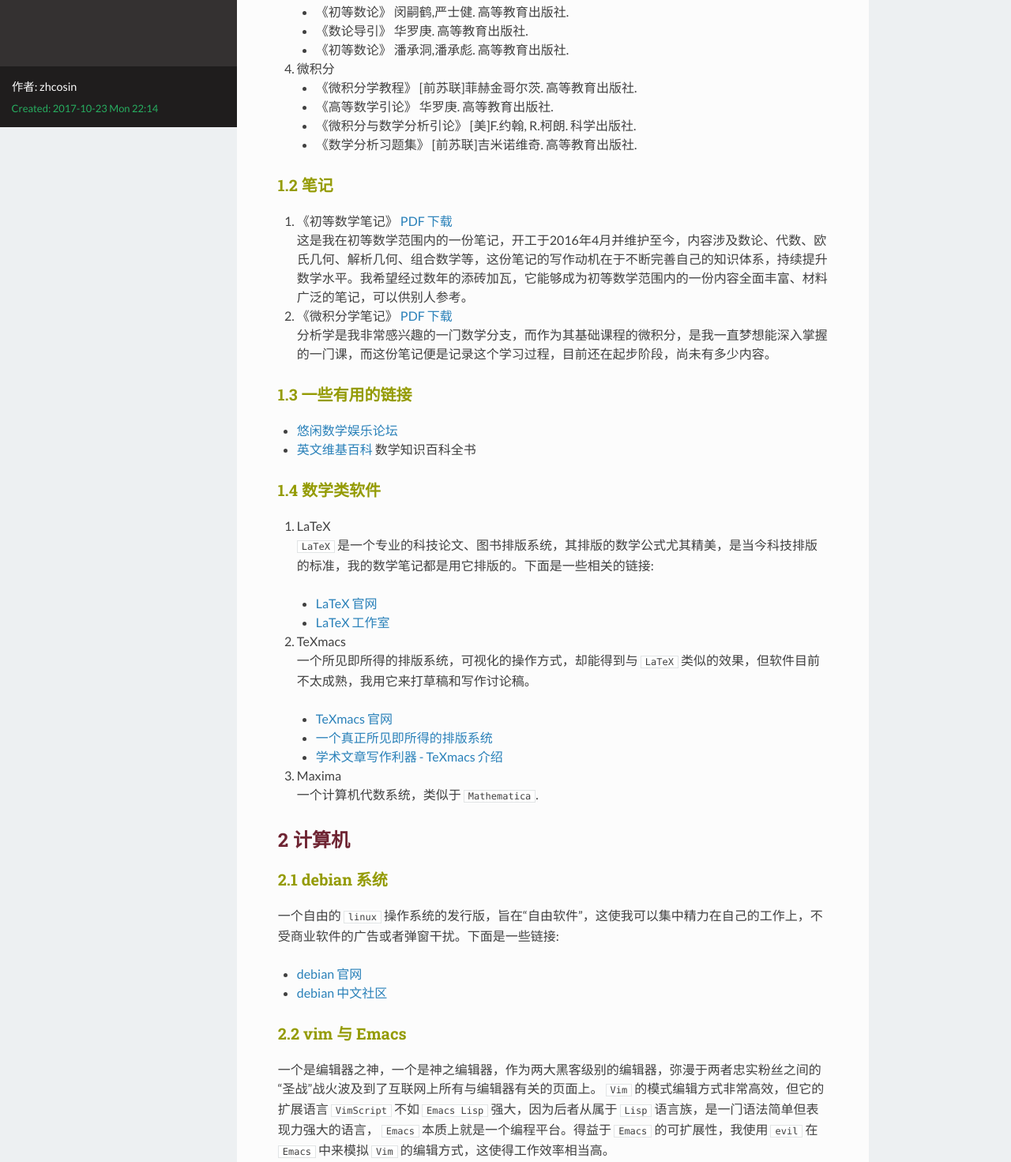
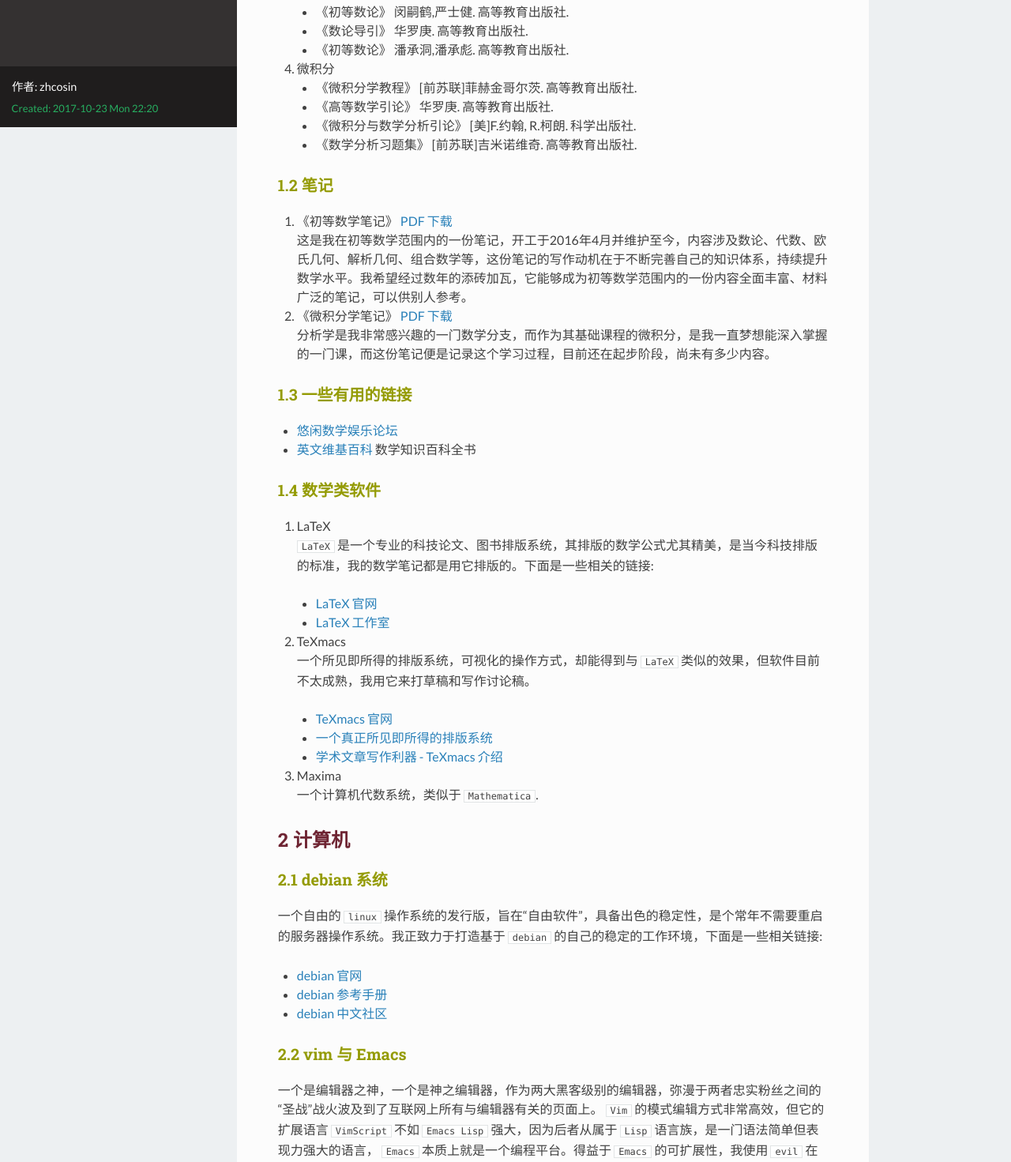
Before and after one commit to zhcosin/zhcosin.github.io, a plain HTML site: page index.html in a window 1280 px wide. Shown: the part 639-2110 px from the top of the page at 79% size. Drawn offline with Linux system fonts and the light colour scheme.

Commit message:
Add link to debian-reference.

```diff
--- a/index.html
+++ b/index.html
@@ -4,7 +4,7 @@
 <html xmlns="http://www.w3.org/1999/xhtml" lang="zh-CN" xml:lang="zh-CN">
 <head>
 <title>free-math: zhcosin's Home</title>
-<!-- 2017-10-23 Mon 22:14 -->
+<!-- 2017-10-23 Mon 22:20 -->
 <meta  http-equiv="Content-Type" content="text/html;charset=utf-8" />
 <meta  name="generator" content="Org-mode" />
 <meta  name="author" content="zhcosin" />
@@ -321,10 +321,12 @@ E-mail: zhcosin@163.com
 <h3 id="sec-2-1"><span class="section-number-3">2.1</span> debian 系统</h3>
 <div class="outline-text-3" id="text-2-1">
 <p>
-一个自由的 <code>linux</code> 操作系统的发行版，旨在“自由软件”，这使我可以集中精力在自己的工作上，不受商业软件的广告或者弹窗干扰。下面是一些链接:
+一个自由的 <code>linux</code> 操作系统的发行版，旨在“自由软件”，具备出色的稳定性，是个常年不需要重启的服务器操作系统。我正致力于打造基于 <code>debian</code> 的自己的稳定的工作环境，下面是一些相关链接:
 </p>
 <ul class="org-ul">
 <li><a href="https://www.debian.org/">debian 官网</a>
+</li>
+<li><a href="https://www.debian.org/doc/manuals/debian-reference/index.zh-cn.html">debian 参考手册</a>
 </li>
 <li><a href="https://www.debiancn.org/">debian 中文社区</a>
 </li>
@@ -399,7 +401,7 @@ E-mail: zhcosin@163.com
 </div>
 <div id="postamble" class="status">
 <p class="author">&#20316;&#32773;: zhcosin</p>
-<p class="date">Created: 2017-10-23 Mon 22:14</p>
+<p class="date">Created: 2017-10-23 Mon 22:20</p>
 <p class="creator"><a href="http://www.gnu.org/software/emacs/">Emacs</a> 24.5.1 (<a href="http://orgmode.org">Org</a> mode 8.2.10)</p>
 <p class="validation"><a href="http://validator.w3.org/check?uri=referer">Validate</a></p>
 </div>
```
Also changed, not shown: 1 other file.
